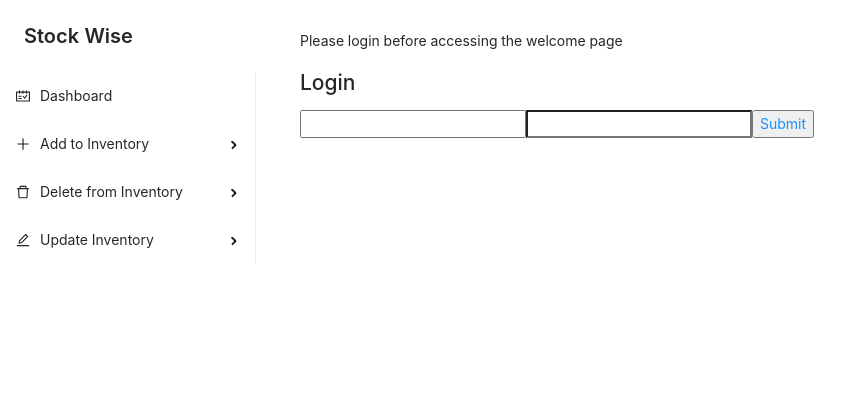
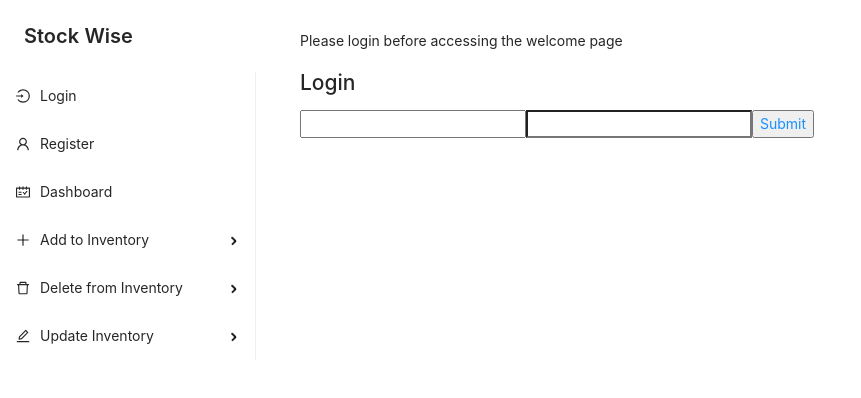
Before and after one commit to steph-morrissey/stock-wise-client, a React (Create React App) app: page /#/welcome in a window 1280 px wide. Shown: the top 398 px of the page, without its empty margins (0-861 px from the left). Built offline with nearby package versions, Linux system fonts and the light colour scheme.

Commit message:
Added Login/Register to nav and links to forms using react-router-dom

```diff
--- a/src/components/Navbar.js
+++ b/src/components/Navbar.js
@@ -1,7 +1,10 @@
 import React, { useState } from 'react';
+import { Link } from 'react-router-dom';
 
 import { Menu, PageHeader, Affix } from 'antd';
 import {
+  UserOutlined,
+  LoginOutlined,
   ScheduleOutlined,
   PlusOutlined,
   DeleteOutlined,
@@ -21,27 +24,33 @@ const Navbar = () => {
         <PageHeader className='site-page-header' title='Stock Wise' />
       </Affix>
       <Menu onClick={handleClick} style={{ width: 256 }} mode='vertical'>
-        <Menu.Item key='1' icon={<ScheduleOutlined />}>
+        <Menu.Item key='1' icon={<LoginOutlined />}>
+          <Link to='/login'>Login</Link>
+        </Menu.Item>
+        <Menu.Item key='2' icon={<UserOutlined />}>
+          <Link to='/register'>Register</Link>
+        </Menu.Item>
+        <Menu.Item key='3' icon={<ScheduleOutlined />}>
           Dashboard
         </Menu.Item>
         <SubMenu key='sub1' icon={<PlusOutlined />} title='Add to Inventory'>
-          <Menu.Item key='2'>Add a Supplier</Menu.Item>
-          <Menu.Item key='3'>Add a Category</Menu.Item>
-          <Menu.Item key='4'>Add a Product</Menu.Item>
+          <Menu.Item key='4'>Add a Supplier</Menu.Item>
+          <Menu.Item key='5'>Add a Category</Menu.Item>
+          <Menu.Item key='6'>Add a Product</Menu.Item>
         </SubMenu>
         <SubMenu
           key='sub2'
           icon={<DeleteOutlined />}
           title='Delete from Inventory'
         >
-          <Menu.Item key='5'>Delete a Supplier</Menu.Item>
-          <Menu.Item key='6'>Delete a Category</Menu.Item>
-          <Menu.Item key='7'>Delete a Product</Menu.Item>
+          <Menu.Item key='7'>Delete a Supplier</Menu.Item>
+          <Menu.Item key='8'>Delete a Category</Menu.Item>
+          <Menu.Item key='9'>Delete a Product</Menu.Item>
         </SubMenu>
         <SubMenu key='sub3' icon={<EditOutlined />} title='Update Inventory'>
-          <Menu.Item key='8'>Update a Supplier</Menu.Item>
-          <Menu.Item key='9'>Update a Category</Menu.Item>
-          <Menu.Item key='10'>Update a Product</Menu.Item>
+          <Menu.Item key='10'>Update a Supplier</Menu.Item>
+          <Menu.Item key='11'>Update a Category</Menu.Item>
+          <Menu.Item key='12'>Update a Product</Menu.Item>
         </SubMenu>
       </Menu>
     </div>
```
